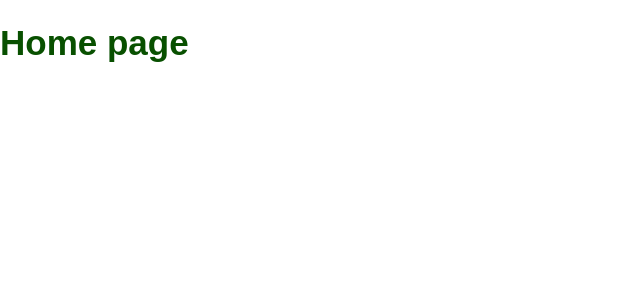
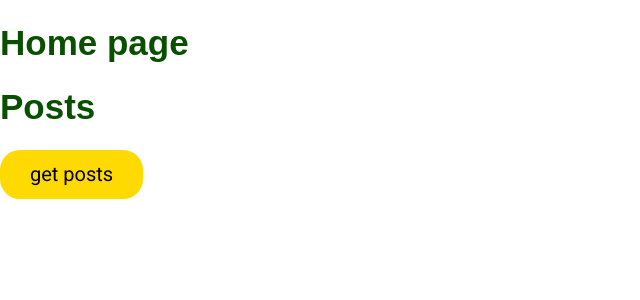
Before and after one commit to lucascapistrant/bananabookFrontend, a Vue app: page / in a window 1280 px wide. Shown: the top 300 px of the page, without its empty margins (0-640 px from the left). Built offline with nearby package versions, Linux system fonts and the light colour scheme; a web font is replaced by a local one.

Commit message:
FEAT: fetch posts from the server.

```diff
--- a/src/components/AuthForm.vue
+++ b/src/components/AuthForm.vue
@@ -1,6 +1,8 @@
 <script setup>
 import Button from './Button.vue';
 import { defineProps, ref } from 'vue';
+
+import { useRouter } from 'vue-router'
 
 const props = defineProps({
     authType: String,
@@ -9,6 +11,8 @@ const props = defineProps({
 const username = ref("");
 const password = ref("");
 const errorMessage = ref("");
+
+const router = useRouter();
 
 const login = async () => {
   errorMessage.value = "";
@@ -28,6 +32,8 @@ const login = async () => {
     }
 
     console.log(data.message);
+
+    router.push('/');
 
   } catch(err) {
       errorMessage.value = err.message;
--- /dev/null
+++ b/src/components/Posts.vue
@@ -0,0 +1,36 @@
+<script setup>
+import Button from './Button.vue';
+import {ref} from 'vue';
+
+const posts = ref([]);
+
+const fetchPosts = async () => {
+    try {
+        const res = await fetch('https://banana-book-backend.vercel.app/api/posts/fetch/top', {
+            credentials: 'include'
+        })
+        const data = await res.json();
+        posts.value = JSON.parse(JSON.stringify(data)).posts;
+        console.log(posts.value);
+    }
+    catch(err) {
+        console.log('Failed to fetch posts', err);
+    }
+}
+</script>
+
+<template>
+    <h1>Posts</h1>
+    <Button @click="fetchPosts">get posts</Button>
+    <div class="postContainer">
+        <div class="post" v-for="post in posts" :key="post._id">
+            <h2>{{  post.title }}</h2>
+            <p>{{ post.content }}</p>
+        </div>
+    </div>
+</template>
+
+
+<style>
+
+</style>
--- a/src/views/HomeView.vue
+++ b/src/views/HomeView.vue
@@ -1,10 +1,11 @@
 <script setup>
 // import component from '../components/component.vue'
+import Posts from '../components/Posts.vue';
 </script>
 
 <template>
   <main>
     <h1>Home page</h1>
-    <!-- <component/> -->
+    <Posts />
   </main>
 </template>
```
Also changed, not shown: src/components/Post.vue (added).
